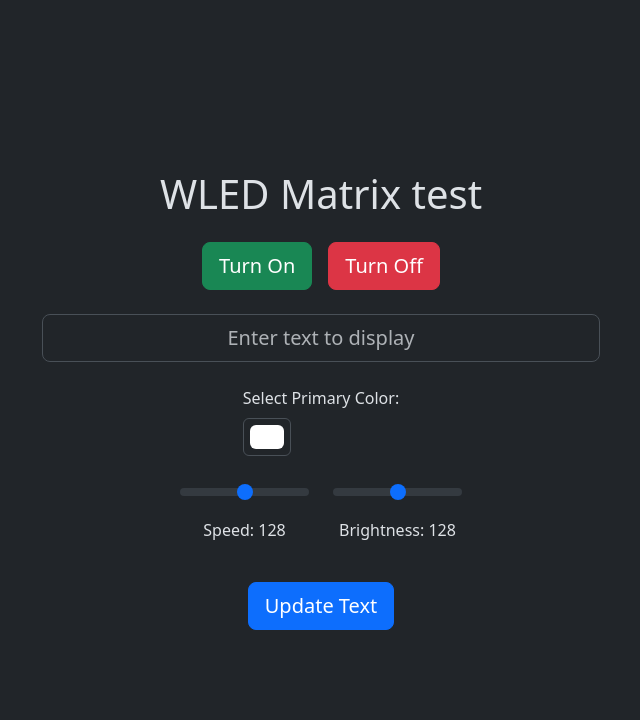
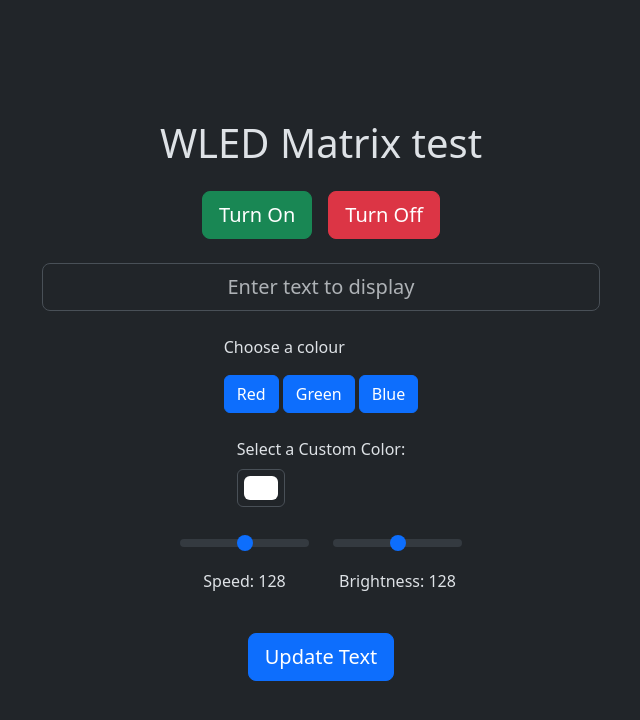
Before and after one commit to doghousedean/wled-api, a FastAPI app: page / in a window 1280 px wide. Shown: the top 720 px of the page, without its empty margins (319-959 px from the left). Run offline with FastAPI, Linux system fonts and the light colour scheme.

Commit message:
some updates

```diff
--- a/src/main.py
+++ b/src/main.py
@@ -12,6 +12,17 @@
 app = FastAPI()
 templates = Jinja2Templates(directory="templates")
 
+class HeaderStr(str):
+    """__HeaderStr class__
+        This is to allow a contains comparison for the match statments
+    Args:
+        str (_type_): a regular sting
+
+    example:
+        print(HeaderStr(''text/html,application/xhtml+xml,application/xml;q=0.9,image/avif,image/webp,image/apng,*/*;q=0.8,application/signed-exchange;v=b3;q=0.7') == 'text/html')
+        True
+    """
+    __eq__ = str.__contains__
 
 # Models for post
 
@@ -56,7 +67,12 @@
 
 @app.get("/")
 async def read_root(request: Request):
-    return templates.TemplateResponse("index.html", {"request": request, "page_title": PAGE_TITLE, "bs_theme": BS_THEME, "api_url": API_URL})
+    accept = HeaderStr(request.headers.get('accept', ''))
+    match accept:
+        case 'text/html':
+            return templates.TemplateResponse("index.html", {"request": request, "page_title": PAGE_TITLE, "bs_theme": BS_THEME, "api_url": API_URL})
+        case _:
+            return {"message": "Try requesting the page with a browser"}
 
 
 @app.get("/wled/status")
@@ -65,12 +81,17 @@
     """
     Get WLED status
     """
-    url = f"http://{WLED_IP}/json"
-    async with httpx.AsyncClient() as client:
-        response = await client.get(url)
-        wled_data = response.json()
-        response.raise_for_status()
-    return wled_data
+    accept = HeaderStr(request.headers.get('accept', ''))
+    match accept:
+        case 'application/json':
+            url = f"http://{WLED_IP}/json"
+            async with httpx.AsyncClient() as client:
+                response = await client.get(url)
+                wled_data = response.json()
+                response.raise_for_status()
+            return wled_data
+        case _:
+            return "Try application/json"
 
 
 @app.post("/wled/matrix/text")
--- a/src/templates/index.html
+++ b/src/templates/index.html
@@ -18,7 +18,13 @@
             <input id="text-input" type="text" class="form-control form-control-lg text-center" placeholder="Enter text to display">
         </div>
         <div class="mb-4">
-            <label for="color-picker" class="form-label text-center">Select Primary Color:</label>
+            <p>Choose a colour</p>
+            <button class="btn btn-primary" onclick="setToColour('#ff0000')">Red</button>
+            <button class="btn btn-primary" onclick="setToColour('#00ff00')">Green</button>
+            <button class="btn btn-primary" onclick="setToColour('#0000ff')">Blue</button>
+        </div>
+        <div class="mb-4">
+            <label for="color-picker" class="form-label text-center">Select a Custom Color:</label>
             <input id="color-picker" type="color" class="form-control form-control-color" value="#ffffff" title="Choose your color">
         </div>
         <div class="row">
@@ -47,6 +53,11 @@
             const g = (bigint >> 8) & 255;
             const b = bigint & 255;
             return [r, g, b];
+        }
+
+        function setToColour(hex) {
+            const colour_picker = document.getElementById("color-picker");
+            colour_picker.value = hex;
         }
 
         // Update displayed speed value when slider is moved
```
Also changed, not shown: 1 other file.
